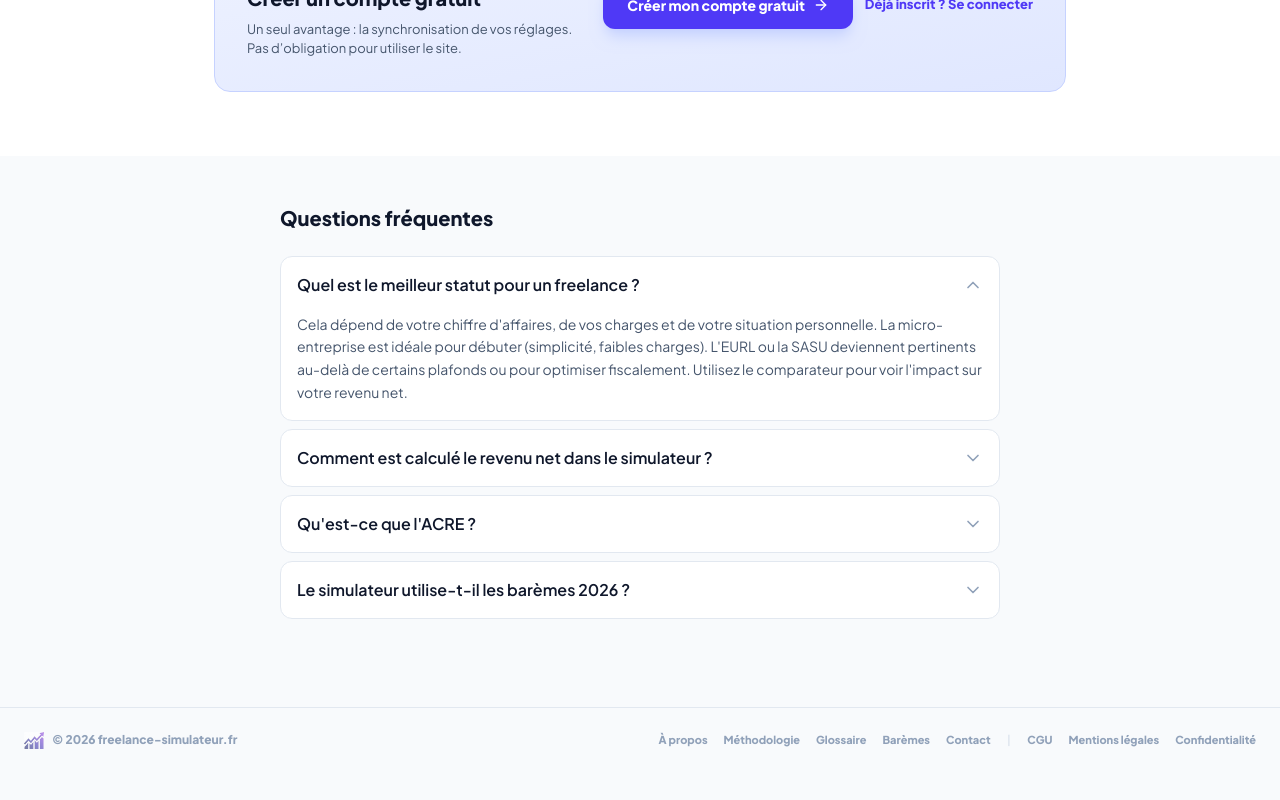
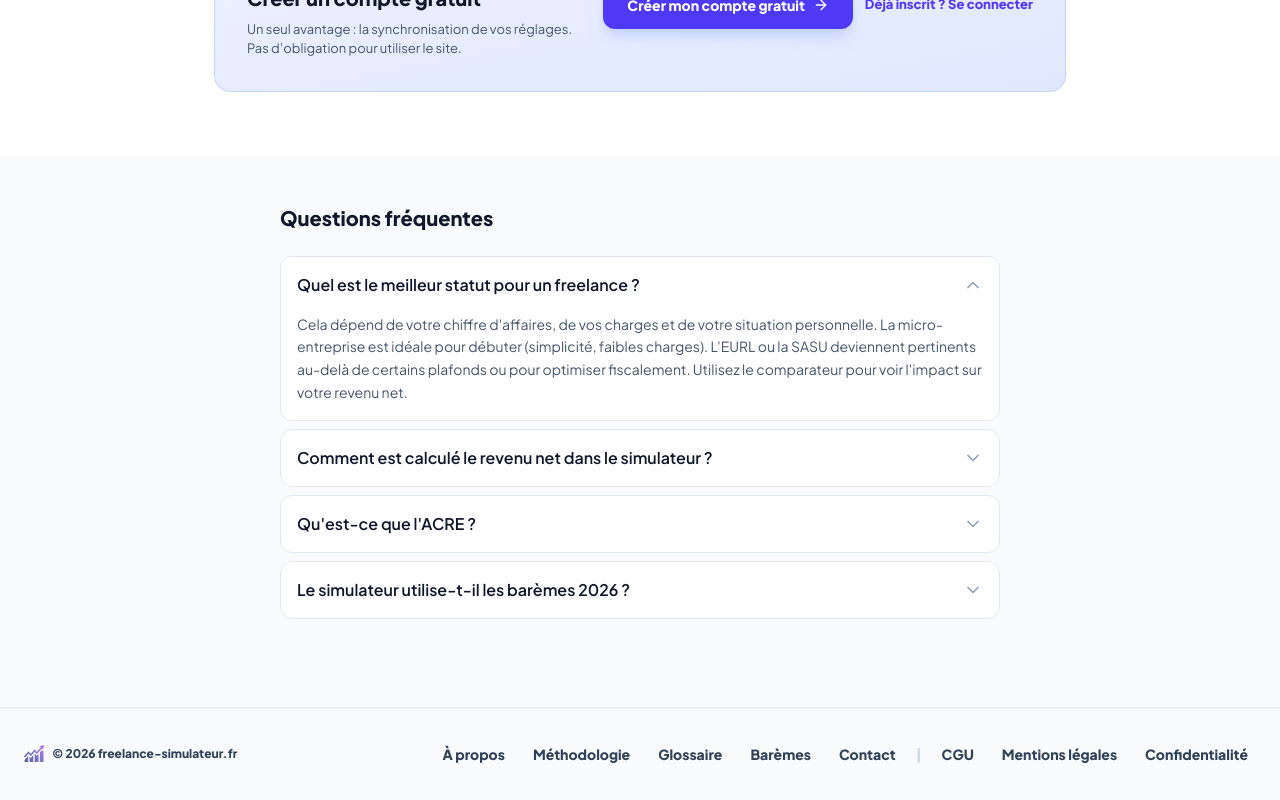
Before and after one commit to Guillaume1983/freelance-simulator-next, a Next.js app: page / in a window 1280 px wide. Shown: the part 1866-2666 px from the top of the page. Before the commit the page ends 2639 px from the top, so only its background shows below. Built offline with nearby package versions, Linux system fonts and the light colour scheme; no server answers.

Commit message:
Amélioration accessibilité

```diff
--- a/app/page.tsx
+++ b/app/page.tsx
@@ -256,8 +256,14 @@ export default function Home() {
         </div>
 
         {/* Entrées principales */}
-        <section className="relative z-10 bg-page-settings py-12 md:py-16">
+        <section
+          className="relative z-10 bg-page-settings py-12 md:py-16"
+          aria-labelledby="home-main-tools-heading"
+        >
           <div className="max-w-[1000px] mx-auto px-4 md:px-6">
+            <h2 id="home-main-tools-heading" className="sr-only">
+              Comparateur, simulateur et outils
+            </h2>
             {/* Ligne 1 : 3 cartes */}
             <div className="grid grid-cols-1 sm:grid-cols-2 md:grid-cols-3 gap-6 md:gap-6">
               <Link
@@ -363,7 +369,7 @@ export default function Home() {
                   <div className="w-12 h-12 mx-auto rounded-xl bg-emerald-100 dark:bg-emerald-900/40 flex items-center justify-center text-emerald-600 dark:text-emerald-400 mb-3">
                     <Lock className="w-6 h-6" />
                   </div>
-                  <h4 className="font-black text-slate-900 dark:text-white text-sm">Compte minimal</h4>
+                  <h3 className="font-black text-slate-900 dark:text-white text-sm">Compte minimal</h3>
                   <p className="mt-1 text-[12px] text-slate-500 dark:text-slate-400">
                     Pas de profil fiscal détaillé : seule une adresse email pour créer le compte et lier la sauvegarde.
                   </p>
--- a/components/Footer.tsx
+++ b/components/Footer.tsx
@@ -5,24 +5,69 @@ import Image from 'next/image';
 export default function Footer() {
   return (
     <footer className="border-t border-slate-200 dark:border-slate-800 py-6 px-4 md:px-6 mt-10">
-      <div className="max-w-7xl mx-auto flex flex-col sm:flex-row items-center justify-between gap-4">
-        <div className="flex items-center gap-2">
-          <Image src="/logo-icon.png" alt="" width={20} height={20} className="opacity-60" />
-          <span className="text-xs font-bold text-slate-400 dark:text-slate-500">
+      <div className="max-w-7xl mx-auto flex flex-col sm:flex-row items-center justify-between gap-5">
+        <div className="flex items-center gap-2 min-h-[44px]">
+          <Image src="/logo-icon.png" alt="" width={20} height={20} className="opacity-70 dark:opacity-60" />
+          <span className="text-xs font-bold text-slate-700 dark:text-slate-300">
             © 2026 freelance-simulateur.fr
           </span>
         </div>
 
-        <nav className="flex flex-wrap items-center justify-center gap-x-4 gap-y-1 text-[11px] font-bold text-slate-400 dark:text-slate-500">
-          <Link href="/a-propos" className="hover:text-indigo-600 transition-colors">À propos</Link>
-          <Link href="/hypotheses" className="hover:text-indigo-600 transition-colors">Méthodologie</Link>
-          <Link href="/glossaire" className="hover:text-indigo-600 transition-colors">Glossaire</Link>
-          <Link href="/bareme" className="hover:text-indigo-600 transition-colors">Barèmes</Link>
-          <Link href="/contact" className="hover:text-indigo-600 transition-colors">Contact</Link>
-          <span className="hidden sm:inline text-slate-200 dark:text-slate-700">|</span>
-          <Link href="/cgu" className="hover:text-indigo-600 transition-colors">CGU</Link>
-          <Link href="/mentions-legales" className="hover:text-indigo-600 transition-colors">Mentions légales</Link>
-          <Link href="/confidentialite" className="hover:text-indigo-600 transition-colors">Confidentialité</Link>
+        <nav
+          aria-label="Liens de pied de page"
+          className="flex flex-wrap items-center justify-center gap-x-1 gap-y-2 sm:gap-x-2 md:gap-x-3 text-sm font-bold"
+        >
+          <Link
+            href="/a-propos"
+            className="inline-flex min-h-[44px] min-w-[44px] items-center justify-center rounded-lg px-2 text-slate-700 transition-colors hover:text-indigo-600 dark:text-slate-300 dark:hover:text-indigo-400"
+          >
+            À propos
+          </Link>
+          <Link
+            href="/hypotheses"
+            className="inline-flex min-h-[44px] min-w-[44px] items-center justify-center rounded-lg px-2 text-slate-700 transition-colors hover:text-indigo-600 dark:text-slate-300 dark:hover:text-indigo-400"
+          >
+            Méthodologie
+          </Link>
+          <Link
+            href="/glossaire"
+            className="inline-flex min-h-[44px] min-w-[44px] items-center justify-center rounded-lg px-2 text-slate-700 transition-colors hover:text-indigo-600 dark:text-slate-300 dark:hover:text-indigo-400"
+          >
+            Glossaire
+          </Link>
+          <Link
+            href="/bareme"
+            className="inline-flex min-h-[44px] min-w-[44px] items-center justify-center rounded-lg px-2 text-slate-700 transition-colors hover:text-indigo-600 dark:text-slate-300 dark:hover:text-indigo-400"
+          >
+            Barèmes
+          </Link>
+          <Link
+            href="/contact"
+            className="inline-flex min-h-[44px] min-w-[44px] items-center justify-center rounded-lg px-2 text-slate-700 transition-colors hover:text-indigo-600 dark:text-slate-300 dark:hover:text-indigo-400"
+          >
+            Contact
+          </Link>
+          <span className="hidden sm:inline text-slate-300 dark:text-slate-600" aria-hidden>
+            |
+          </span>
+          <Link
+            href="/cgu"
+            className="inline-flex min-h-[44px] min-w-[44px] items-center justify-center rounded-lg px-2 text-slate-700 transition-colors hover:text-indigo-600 dark:text-slate-300 dark:hover:text-indigo-400"
+          >
+            CGU
+          </Link>
+          <Link
+            href="/mentions-legales"
+            className="inline-flex min-h-[44px] min-w-[44px] items-center justify-center rounded-lg px-2 text-center text-slate-700 transition-colors hover:text-indigo-600 dark:text-slate-300 dark:hover:text-indigo-400"
+          >
+            Mentions légales
+          </Link>
+          <Link
+            href="/confidentialite"
+            className="inline-flex min-h-[44px] min-w-[44px] items-center justify-center rounded-lg px-2 text-slate-700 transition-colors hover:text-indigo-600 dark:text-slate-300 dark:hover:text-indigo-400"
+          >
+            Confidentialité
+          </Link>
         </nav>
       </div>
     </footer>
```
